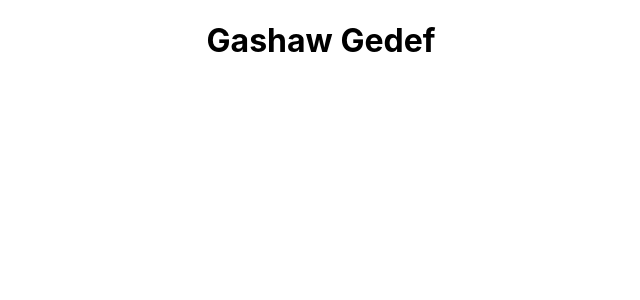
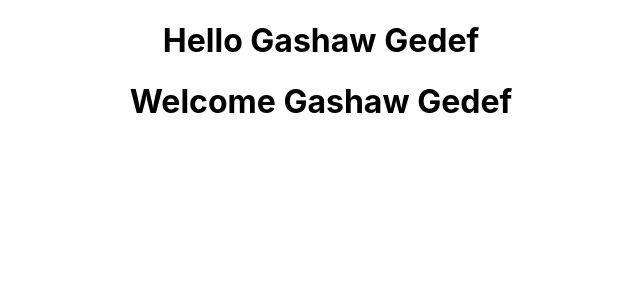
Before and after one commit to gashawgedef/react-fundamentals-scratch, a React (Create React App) app in the folder helloworld/: page / in a window 1280 px wide. Shown: the top 300 px of the page, without its empty margins (319-959 px from the left). Built offline with nearby package versions, Linux system fonts and the light colour scheme.

Commit message:
Gashaw Gedef

```diff
--- a/helloworld/src/App.js
+++ b/helloworld/src/App.js
@@ -1,11 +1,13 @@
 import logo from './logo.svg';
 import './App.css';
 import Great from './components/Great';
+import Welcome from './components/Welcome';
 
 function App() {
   return (
     <div className="App">
       <Great/>
+      <Welcome/>
     </div>
   );
 }
--- a/helloworld/src/components/Great.js
+++ b/helloworld/src/components/Great.js
@@ -1,5 +1,7 @@
 import React from 'react'
-function  Great(){
-    return <h1>Gashaw Gedef</h1>
-}
+// function  Great(){
+//     return <h1>Gashaw Gedef</h1>
+// }
+
+const Great=()=><h1>Hello Gashaw Gedef</h1>
 export default Great
--- /dev/null
+++ b/helloworld/src/components/Welcome.js
@@ -0,0 +1,9 @@
+
+import React,{Component} from "react";
+class Welcome extends Component{
+    render(){
+        return <h1>Welcome Gashaw Gedef</h1>
+    }
+}
+
+export default Welcome
```
